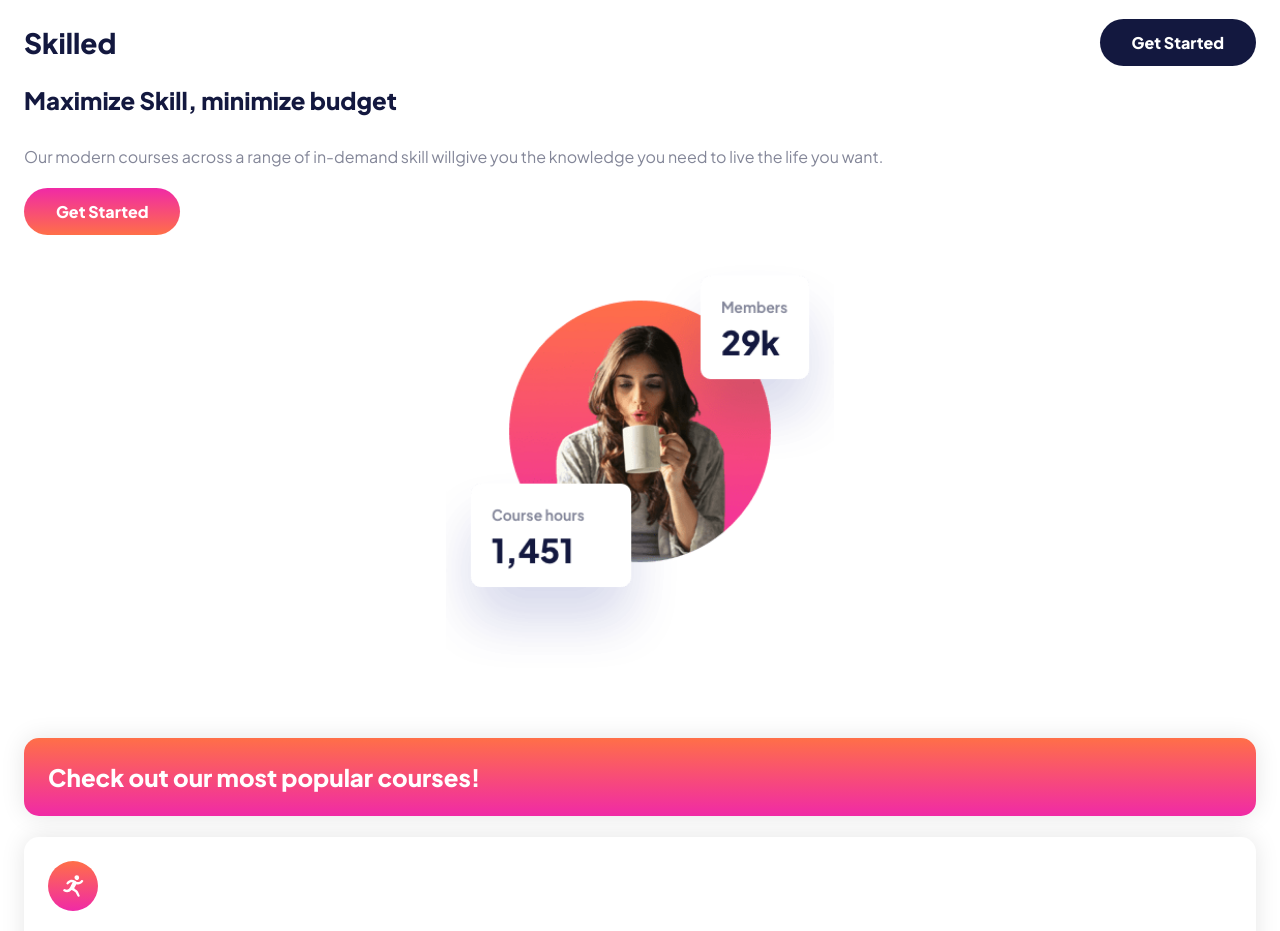
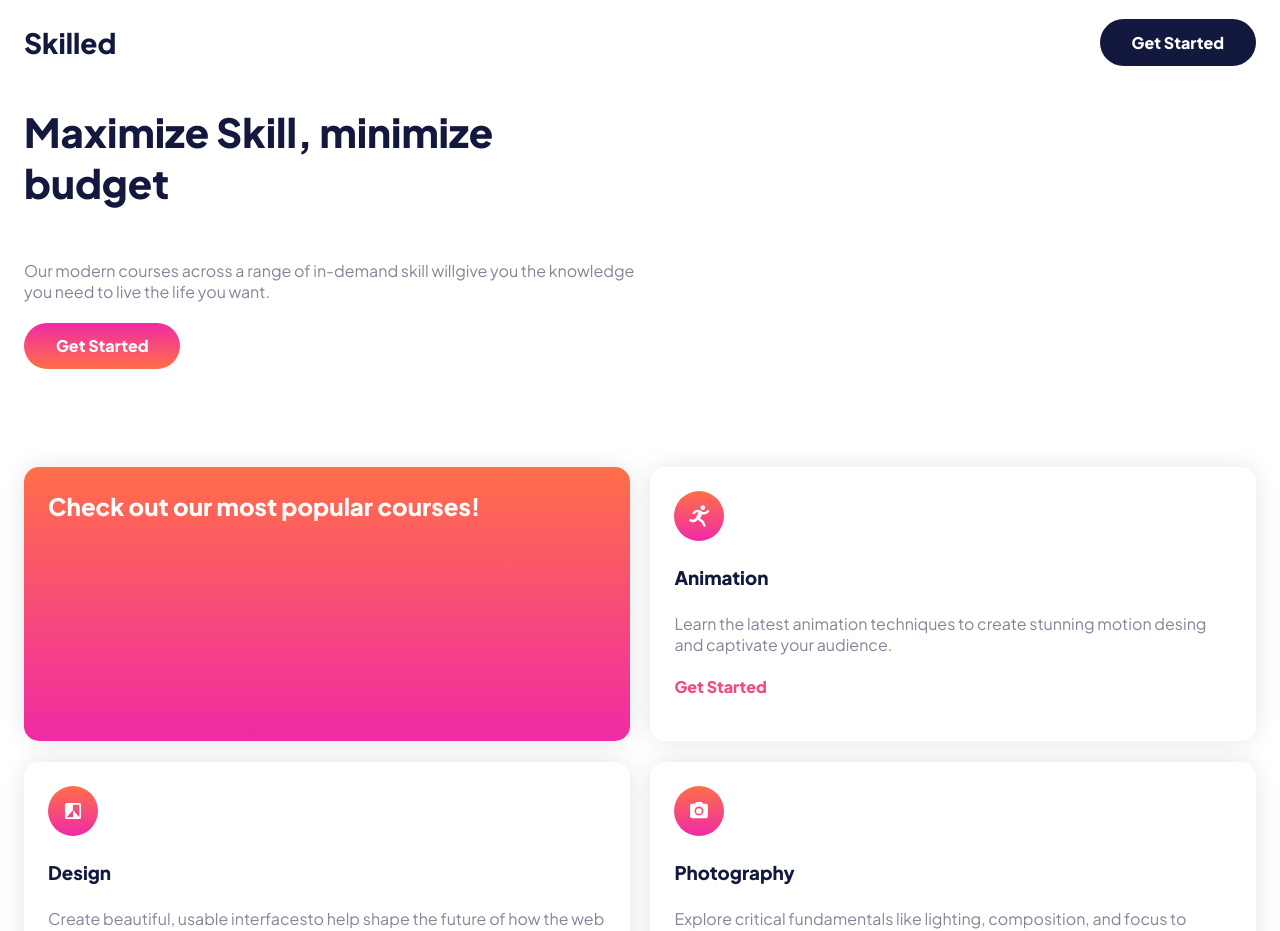
Before and after one commit to sammyodiagbe/skilled-elearning-landng-page, a React (Create React App) app: page / in a window 1280 px wide. Shown: the top 931 px of the page. Built offline with nearby package versions, Linux system fonts and the light colour scheme.

Commit message:
working on responsive design

```diff
--- a/src/App.js
+++ b/src/App.js
@@ -4,7 +4,7 @@ import IconDesign from "./components/icon-design";
 import IconCrypto from "./components/icon-crypto";
 import IconPhotographpy from "./components/icon-photography";
 import Image from "./assets/image-hero-mobile.png";
-
+import tabletImage from "./assets/image-hero-tablet.webp";
 function App() {
   return (
     <>
@@ -28,7 +28,12 @@ function App() {
             </a>
           </aside>
           <aside className="img-container">
-            <img src={Image} alt="What we offer" className="offer-image" />
+            {/* <img src={Image} alt="What we offer" className="offer-image" />
+            <img
+              src={tabletImage}
+              alt="What we offer tablet"
+              className="tablet-image "
+            /> */}
           </aside>
         </header>
         <main className="main">
--- /dev/null
+++ b/src/styles/_mediaquery.scss
@@ -0,0 +1,40 @@
+@media screen and (min-width: 760px) {
+  body {
+    div.container {
+      header.jumbotron {
+        display: grid;
+        grid-template-columns: 1fr 1fr;
+        padding: 1.3em 0;
+        align-items: center;
+
+        aside.write-up {
+          h1 {
+            font-size: 40px;
+          }
+        }
+        s aside.img-container {
+          position: relative;
+          img {
+            &.offer-image {
+              display: none;
+            }
+            &.tablet-image {
+            }
+          }
+        }
+      }
+
+      main.main {
+        display: grid;
+        grid-template-columns: 1fr 1fr;
+
+        div.item {
+          &.item-1 {
+            padding-top: 3em;
+          }
+          row-gap: 35px;
+        }
+      }
+    }
+  }
+}
--- a/src/styles/index.css
+++ b/src/styles/index.css
@@ -13,10 +13,6 @@ body {
   font-size: 16px;
   font-family: "Plus Jakarta Sans", sans-serif;
   color: #838698;
-}
-
-body img {
-  max-width: 100%;
 }
 
 body a {
@@ -170,4 +166,38 @@ body footer.footer div.container a {
 body footer.footer div.container a:hover {
   background: #ffa7c3;
 }
+
+@media screen and (min-width: 760px) {
+  body div.container header.jumbotron {
+    display: -ms-grid;
+    display: grid;
+    -ms-grid-columns: 1fr 1fr;
+        grid-template-columns: 1fr 1fr;
+    padding: 1.3em 0;
+    -webkit-box-align: center;
+        -ms-flex-align: center;
+            align-items: center;
+  }
+  body div.container header.jumbotron aside.write-up h1 {
+    font-size: 40px;
+  }
+  body div.container header.jumbotron s aside.img-container {
+    position: relative;
+  }
+  body div.container header.jumbotron s aside.img-container img.offer-image {
+    display: none;
+  }
+  body div.container main.main {
+    display: -ms-grid;
+    display: grid;
+    -ms-grid-columns: 1fr 1fr;
+        grid-template-columns: 1fr 1fr;
+  }
+  body div.container main.main div.item {
+    row-gap: 35px;
+  }
+  body div.container main.main div.item.item-1 {
+    padding-top: 3em;
+  }
+}
 /*# sourceMappingURL=index.css.map */
--- a/src/styles/index.scss
+++ b/src/styles/index.scss
@@ -32,9 +32,6 @@ body {
   font-family: "Plus Jakarta Sans", sans-serif;
   color: $body-color;
 
-  img {
-    max-width: 100%;
-  }
   a {
     text-decoration: none;
     display: inline-block;
@@ -159,3 +156,5 @@ body {
     }
   }
 }
+
+@import "./mediaquery";
```
Also changed, not shown: 1 other file (tests, documents, lock files or other folders).
